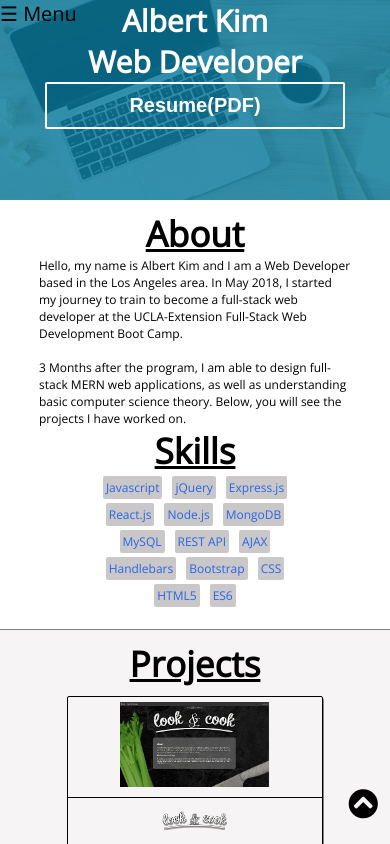
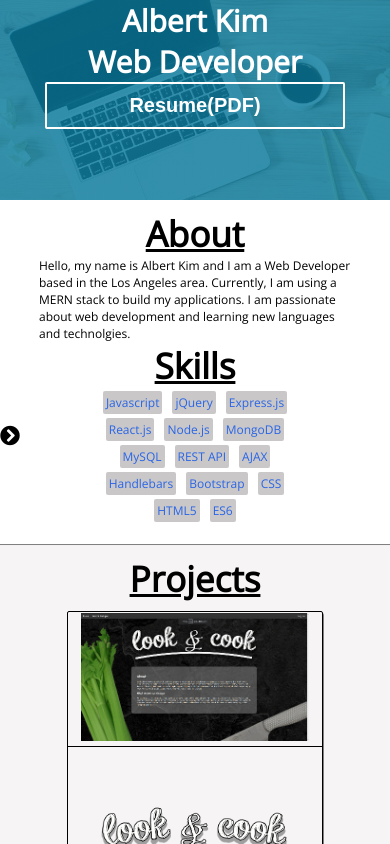
Before and after one commit to MikTrebla/albertkim, a React (Create React App) app in the folder client/: page / in a window 390 px wide. Built offline with nearby package versions, Linux system fonts and the light colour scheme.

Commit message:
fixed mediaQs and changed navbar menu in mobile view

```diff
--- a/client/src/Components/Navbar/Navbar.css
+++ b/client/src/Components/Navbar/Navbar.css
@@ -17,12 +17,12 @@ span {
     color:rgb(0, 0, 0);
     cursor:pointer;
     position:fixed;
+    top:50%;
     left:0;
 }
 #slideNav {
     display:none;
     height: 100%;
-    width: 0;
     position: fixed;
     z-index: 1;
     top: 0;
@@ -30,7 +30,7 @@ span {
     background-color: rgb(201, 218, 241);
     overflow-x: hidden;
     transition: 0.8s;
-    padding-top: 60px;
+    padding-top: 260px;
 }
 #slideNav a {
     padding: 8px 8px 8px 32px;
@@ -113,9 +113,7 @@ span {
     font-weight:bold;
 }
 @media (max-width: 1024px) {
-    /* #navbar {
-        height: 4vh;
-    } */
+
     .hero-image{
         width:100%;
         margin:0 auto;
--- a/client/src/Components/Navbar/Navbar.js
+++ b/client/src/Components/Navbar/Navbar.js
@@ -35,7 +35,7 @@ class Navbar extends Component {
             <div>
                 <div className="hero-image">
                     <div className="hero-text">
-                        <span onClick={this.openNav}>&#9776; Menu</span>
+                        <span onClick={this.openNav}><i title='Mobile Menu' class="fas fa-chevron-circle-right"></i></span>
                         <div id='slideNav'>
                             <a className='closeNav'onClick={this.closeNav}>&times;</a>
                             <a name='about' onClick={this.handleChange}>About</a>
--- a/client/src/Components/Pages/Home/Home.js
+++ b/client/src/Components/Pages/Home/Home.js
@@ -17,16 +17,16 @@ class Home extends Component {
                             <div>
                                 <h3>About</h3>
                                 <p>
-                                    Hello, my name is Albert Kim and I am a Web Developer based in the Los Angeles area. In May 2018, I started my journey to train to become a full-stack web developer at the UCLA-Extension Full-Stack Web Development Boot Camp.
-                                <br></br>
-                                <br></br>
-                                    3 Months after the program, I am able to design full-stack MERN web applications, as well as understanding basic computer science theory. Below, you will see the projects I have worked on.
+                                    Hello, my name is Albert Kim and I am a Web Developer based in the Los Angeles area. Currently, I am using  a MERN stack to build my applications. I am passionate about web development and learning new languages and technolgies.
                                 </p>
                             </div>
+
                             <div id='skills'>
                                 <Skills />
                             </div>
+
                         </div>
+
                         <div id='projects'>
                             <Portfolio />
                         </div>
@@ -34,9 +34,12 @@ class Home extends Component {
                         <div name='contact' id='contact'>
                             <Contact/>
                         </div>
+
                         <hr></hr>
+
                         <i onClick={this.scrollToTop} className="fas fa-chevron-circle-up">
                         </i>
+
                     </div>
             </div>
         )
--- a/client/src/Components/Pages/Home/home.css
+++ b/client/src/Components/Pages/Home/home.css
@@ -91,7 +91,11 @@ hr {
         display:block;
     }
 }
-
+@media (max-width: 550px) {
+    .fa-chevron-circle-up{
+        display:none;
+    }
+}
 @media (max-width: 480px) {
     #about p {
         width:400px;
--- a/client/src/Components/Pages/Portfolio/Portfolio.css
+++ b/client/src/Components/Pages/Portfolio/Portfolio.css
@@ -34,14 +34,18 @@
 
 .portfolioLi{
     display: grid;
-    grid-template-columns: 30% 70%;
+    grid-template-columns: 40% 60%;
     margin-top:auto;
     margin-bottom:auto;
-    margin:auto;
+
     text-align:center;
     /* height:300px; */
 }
-
+.portfolioImg{
+    width:90%;
+    max-height:350px;
+    text-align:center;
+}
 #portfolioContainer {
     margin-bottom:0px;
     padding-bottom:0px;
@@ -50,6 +54,7 @@
 
 
 .description{
+    width:100%;
     padding: 15px 0px;
     text-align:center;
     font-size:25px;
@@ -66,6 +71,7 @@
     margin:0 auto;
 }
 .description p {
+
     font-size:18px;
     text-align:left;
     padding-left:10%;
@@ -84,11 +90,7 @@
     text-align:center;
 }
 
-.portfolioImg{
-    max-width:350px;
-    max-height:350px;
-    text-align:center;
-}
+
 
 .projectContainer {
     border:1px black solid;
@@ -109,43 +111,32 @@
     display:inline;
 }
 
-@media (max-width: 1775px) {
-    .portfolioImg{
-        max-width:300px;
-        max-height:350px;
-    }
-}
 
-@media (max-width: 1550px) {
-    .portfolioImg{
-        max-width:250px;
-        max-height:350px;
-    }
-}
+
 
 @media (max-width: 1280px) {
-    .portfolioImg{
-        max-width:200px;
-        max-height:350px;
+    .portfolioLi{
+        display: grid;
+        grid-template-columns: 50% 50%;
+        margin-top:auto;
+        margin-bottom:auto;
+        margin:auto;
+        text-align:center;
+        /* height:300px; */
     }
     .description img {
-        max-width: 200px;
-        max-height:100px;
+        max-width: 90%;
     }
 }
 
 @media (max-width: 1030px) {
     .portfolioImg{
-        max-width:150px;
-        max-height:350px;
+        width:80%
     }
     .description {
         padding-top: 50px;
     }
-    .description img {
-        max-width: 150px;
-        max-height:90px;
-    }
+
 
     .description p{
         font-size:16px;
@@ -157,12 +148,11 @@
 
 @media (max-width: 768px) {
     .portfolioImg{
-        max-width:125px;
-        max-height:350px;
+        width:60%;
+        margin-top: 1px;
     }
     .description img {
-        max-width: 125px;
-        max-height:90px;
+        max-width: 80%;
     }
 
     .description p{
@@ -171,31 +161,10 @@
     .description a{
         font-size:14px;
     }
-}
-
-@media (max-width: 630px) {
-    .portfolioImg{
-        max-width:150px;
-        max-height:350px;
-    }
-    .description img {
-        max-width: 100px;
-        max-height:90px;
-    }
-
-    .description p{
-        font-size:12px;
-    }
-    .description a{
-        font-size:12px;
-    }
     .portfolioLi{
         display: grid;
-        grid-template-rows: 100px auto;
+        grid-template-rows: auto auto;
         grid-template-columns: auto;
-        margin-top:auto;
-        margin-bottom:auto;
-        margin:auto;
         text-align:center;
     }
 
@@ -205,16 +174,22 @@
     }
 }
 
+@media (max-width: 630px) {
+
+
+    .description p{
+        font-size:12px;
+    }
+    .description a{
+        font-size:12px;
+    }
+
+}
+
 @media (max-width: 520px) {
     .portfolioImg{
-        max-width:150px;
-        max-height:350px;
+        width:65%;
     }
-    .description img {
-        max-width: 90px;
-        max-height:80px;
-    }
-
     .description p{
         font-size:10px;
     }
@@ -224,16 +199,8 @@
 }
 
 @media (max-width: 460px) {
-    .description {
-        padding-top: 5px;
-    }
     .portfolioImg{
-        max-width:150px;
-        max-height:350px;
-    }
-    .description img {
-        max-width: 90px;
-        max-height:80px;
+        width:80%;
     }
 
     .description p{
@@ -243,19 +210,34 @@
         font-size:10px;
     }
     #app-techs {
-        width:200px;
+        width:80%;
     }
 
 }
 
-@media (max-width: 400px) {
+@media (max-width: 420px) {
     .portfolioImg{
-        max-width:150px;
-        max-height:350px;
+        width:90%;
+
     }
-    .description img {
-        max-width: 70px;
-        max-height:80px;
+
+
+
+    .description p{
+        font-size:10px;
+    }
+    .description a{
+        font-size:10px;
+    }
+    #app-techs {
+        width:70%;
+    }
+
+}
+
+@media (max-width: 375px) {
+    .portfolioImg {
+        width:90%;
     }
 
     .description p{
@@ -264,26 +246,6 @@
     .description a{
         font-size:10px;
     }
-}
 
-@media (max-width: 360px) {
-    .portfolioImg{
-        max-width:150px;
-        max-height:350px;
-    }
-    .description img {
-        max-width: 50px;
-        max-height:80px;
-    }
-
-    .description p{
-        font-size:10px;
-    }
-    .description a{
-        font-size:10px;
-    }
-    #app-techs {
-        width:125px;
-    }
 
 }
--- a/client/src/Components/Pages/Portfolio/Portfolio.js
+++ b/client/src/Components/Pages/Portfolio/Portfolio.js
@@ -23,14 +23,13 @@ class Portfolio extends Component {
                         <div className='projectContainer'>
                             <li className='portfolioLi'>
                                 <div className='image'>
-                                    <div>
+
                                     <img className = 'portfolioImg'
                                             // onMouseOver={(event) => {this.onMouseEnter(event,require(`./Images/LnC(gif).gif`))}}
                                             // onMouseOut={(event)=> {this.onMouseLeave(event,require(`./Images/lookncook.png`))}}
                                         src={require(`./Images/LnC(gif).gif`)}
                                         alt='lookncook'>
                                     </img>
-                                    </div>
 
                                 </div>
                                 <div className='description'>
@@ -65,14 +64,14 @@ class Portfolio extends Component {
                         <div className='projectContainer'>
                             <li className='portfolioLi'>
                                 <div className='image'>
-                                    <div>
+
                                         <img className = 'portfolioImg'
                                                 // onMouseOver={(event)=>{this.onMouseEnter(event,require(`./Images/ETHR(gif).gif`))}}
                                                 // onMouseOut={(event)=>{this.onMouseLeave(event,require(`./Images/logo.png`))}}
                                             src={require(`./Images/ETHR(gif).gif`)}
                                             alt='ethr'>
                                         </img>
-                                    </div>
+
                                 </div>
                                 <div className='description'>
                                     {/* <h3>ETHR</h3> */}
```
Also changed, not shown: 10 other files (tests, documents, lock files or other folders).
